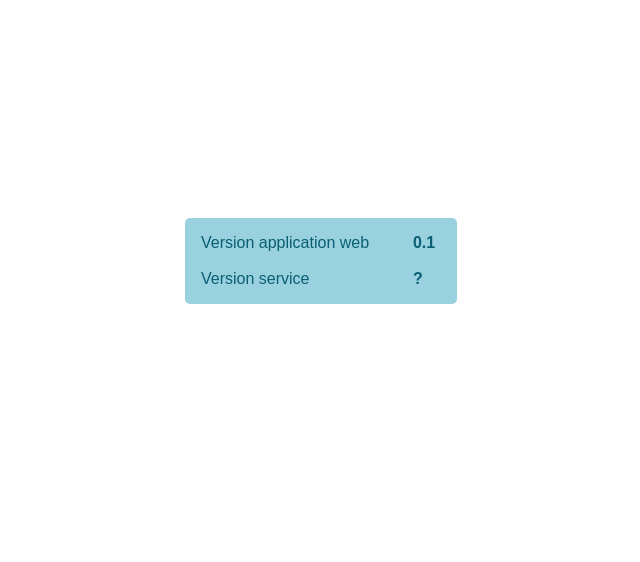
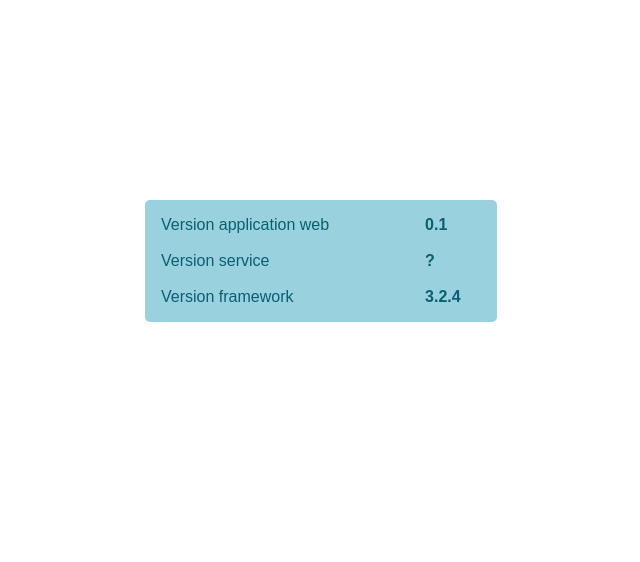
Before and after one commit to Remsouf/meta-remidomo, a Django app: page /about/ in a window 1280 px wide. Shown: the part 139-701 px from the top of the page, without its empty margins (319-959 px from the left). Run offline with Django 3.2, Linux system fonts and the light colour scheme; parts of the project's set-up code (start-up, migrations or seed data) failed here and were passed over; some libraries are stand-ins or nearby versions.

Commit message:
Web app: Add Django version in About page

```diff
--- a/recipes-web/files/remidomo/static/css/about.css
+++ b/recipes-web/files/remidomo/static/css/about.css
@@ -3,7 +3,7 @@
     background-color: #99d1de;
     border-radius: 5px;
     padding: 1em;
-    width: 15em;
+    width: 20em;
     height: 3em;
     color: #0a5f73;
 }
--- a/recipes-web/files/remidomo/templates/about.html
+++ b/recipes-web/files/remidomo/templates/about.html
@@ -18,6 +18,11 @@
         <div style="display:table-cell;">Version service</div>
         <div class="version">{{ service_version }}</div>
     </div>
+    <div style="display: table-row; height: 1em;">&nbsp;</div>
+    <div style="display: table-row;">
+        <div style="display:table-cell;">Version framework</div>
+        <div class="version">{{ fwk_version }}</div>
+    </div>
 </div>
 {% endblock %}
 
--- a/recipes-web/files/remidomo/views.py
+++ b/recipes-web/files/remidomo/views.py
@@ -5,6 +5,7 @@ import datetime
 import dateutil
 from dateutil.parser import parse, tz
 from dateutil.tz import tzlocal
+import django
 from django.contrib import auth
 from django.contrib.auth.decorators import login_required
 from django.http import HttpResponseRedirect, HttpResponse
@@ -105,7 +106,8 @@ def __get_log(path, name):
 # Views
 def about(request):
     context = { 'service_version': __get_service_version(),
-                'web_version': __get_own_version() }
+                'web_version': __get_own_version(),
+                'fwk_version': django.get_version() }
     return render(request, 'about.html', context)
 
 def logs(request):
```
